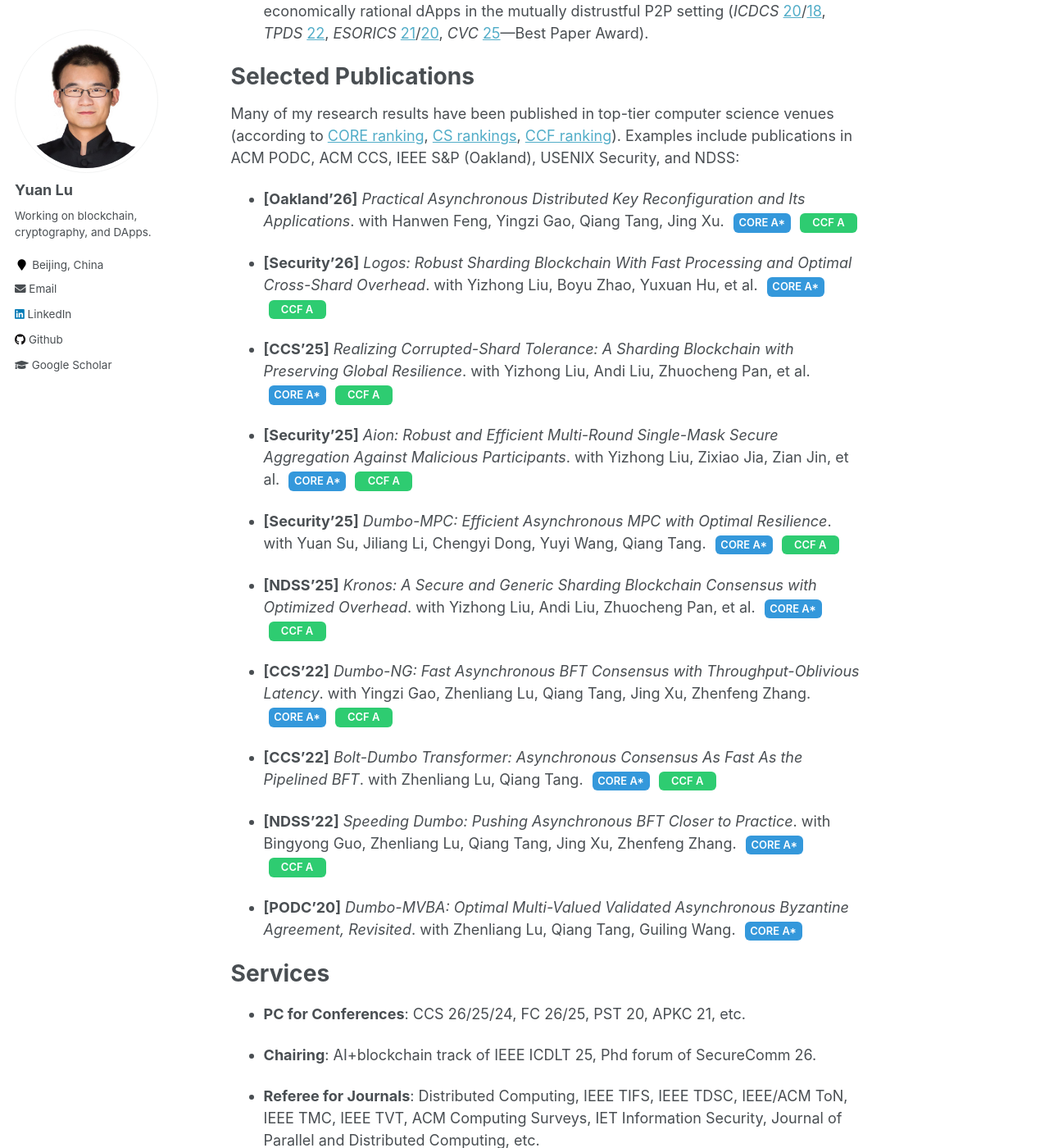
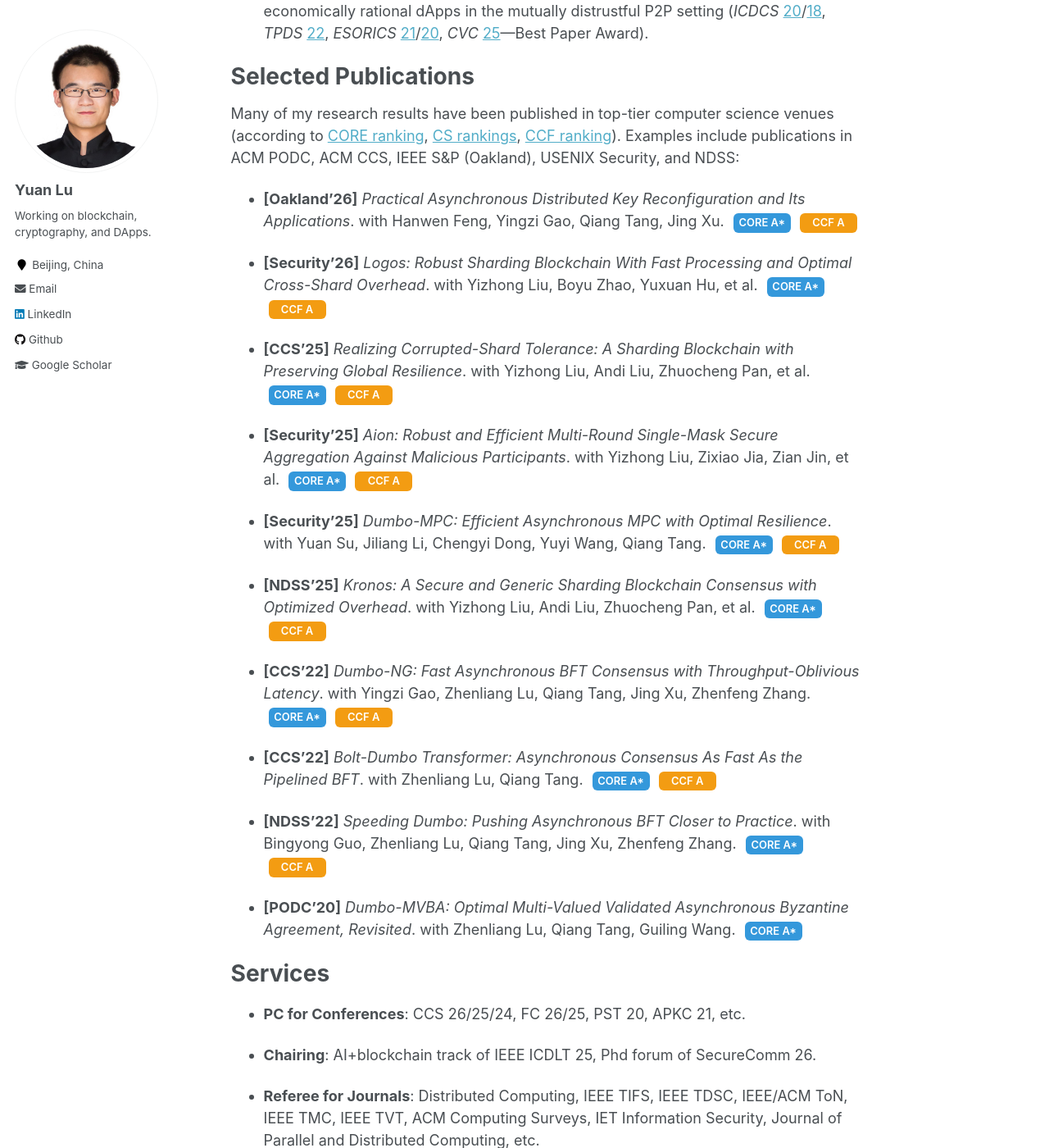
Before and after one commit to yylluu/yylluu.github.io, a Jekyll site: the page built from _pages/about.md, in a window 1280 px wide and 1400 px high, scrolled down 796 px. Shown: the whole window at 82% size. Built offline with Jekyll 4.4.1, drawn with Linux system fonts in a browser that asks for light colours.

Commit message:
Update custom.html

```diff
--- a/_includes/head/custom.html
+++ b/_includes/head/custom.html
@@ -55,7 +55,7 @@
 
 /* CCF badges */
 .badge-ccf {
-  background-color: #2ecc71; /* green */
+  background-color: #f39c12; /* green */
 }
 </style>
 
```
